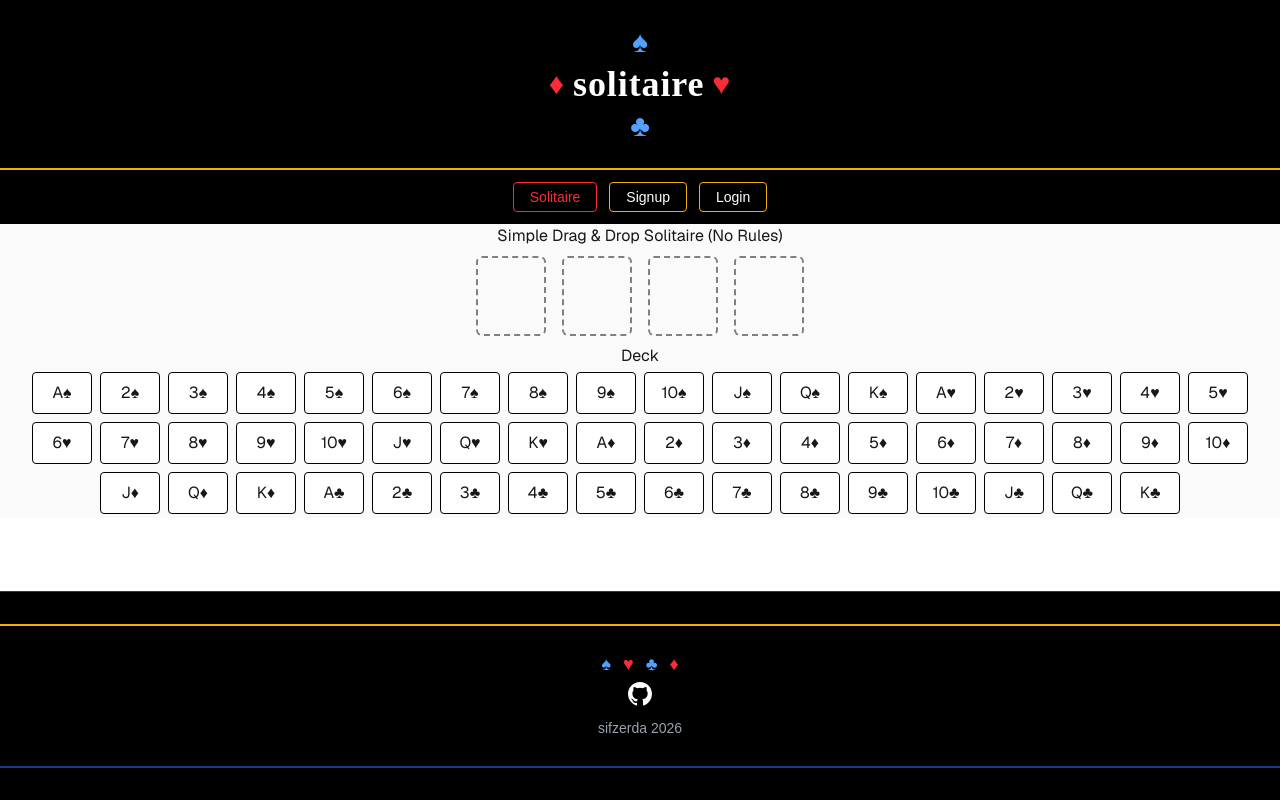
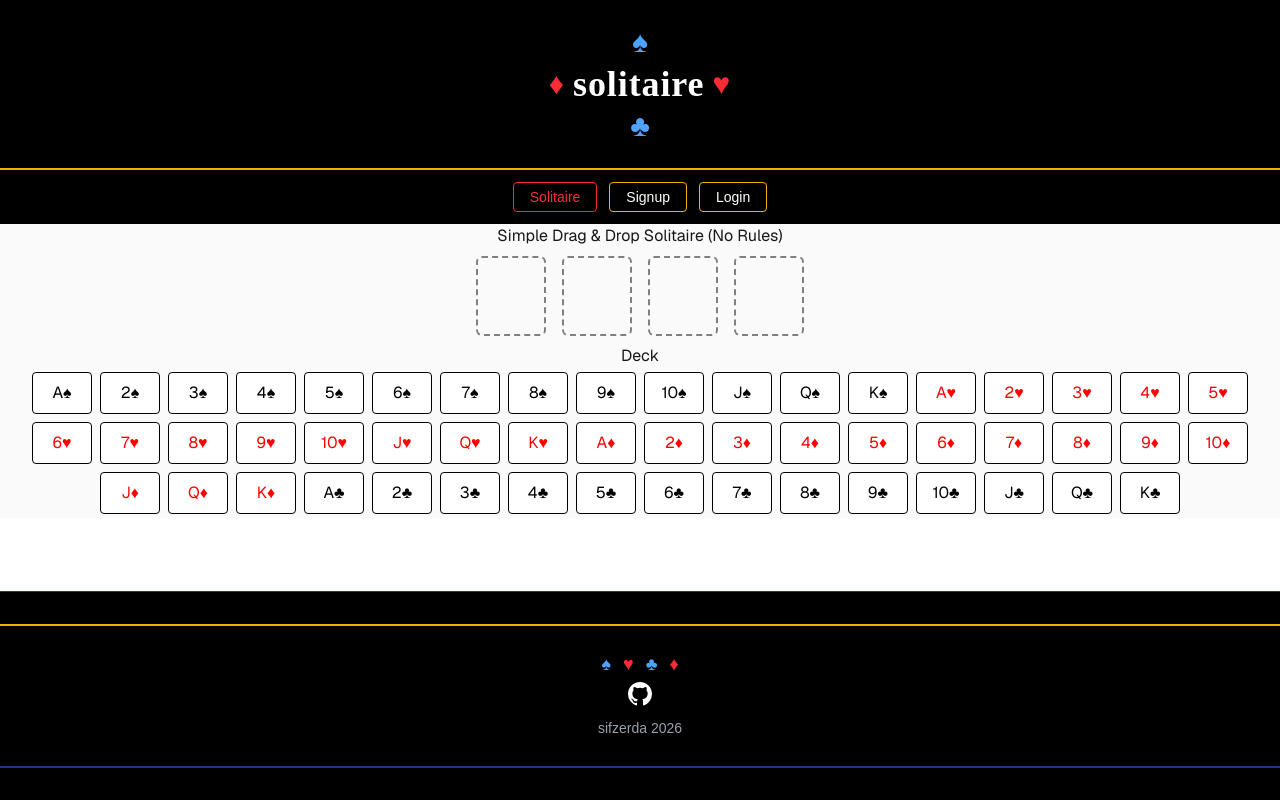
Before and after one commit to sifzerda/nx-solitaire, a Next.js app: page / in a window 1280 px wide. Built offline with nearby package versions, Linux system fonts and the light colour scheme; a web font is replaced by a local one.

Commit message:
added red and black cards

```diff
--- a/components/Navigation.js
+++ b/components/Navigation.js
@@ -1,3 +1,4 @@
+// Navigation.js
 "use client";
 
 import Link from "next/link";
--- a/components/Solitaire.js
+++ b/components/Solitaire.js
@@ -1,5 +1,6 @@
 "use client";
 
+import { Black_And_White_Picture } from "next/font/google";
 import { useState } from "react";
 import { DndProvider, useDrag, useDrop } from "react-dnd";
 import { HTML5Backend } from "react-dnd-html5-backend";
@@ -36,6 +37,7 @@ function Card({ card, moveCard }) {
         borderRadius: "4px",
         padding: "8px",
         backgroundColor: "white",
+        color: card.suit === "♥" || card.suit === "♦" ? "red" : "black",
         width: "60px",
         textAlign: "center",
         margin: "4px",
```
Also changed, not shown: 1 other file (tests, documents, lock files or other folders).
